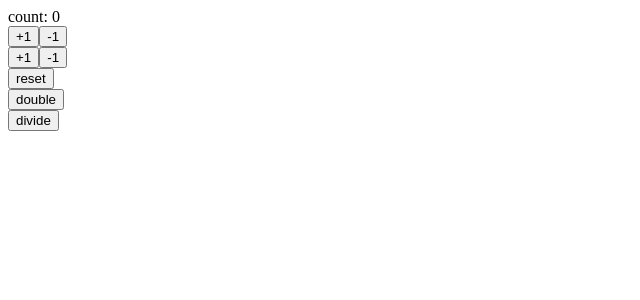
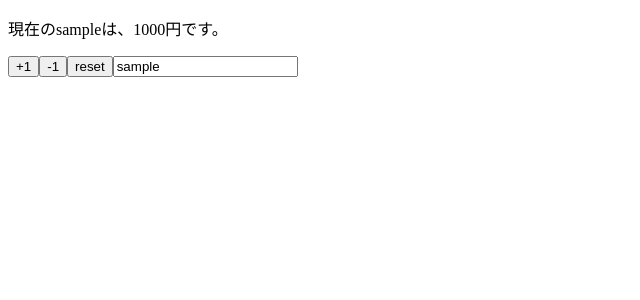
Before and after one commit to RyotaNishio/react-hooks-101, a React (Create React App) app: page / in a window 1280 px wide. Shown: the top 300 px of the page, without its empty margins (0-640 px from the left). Built offline with nearby package versions, Linux system fonts and the light colour scheme.

Commit message:
implement component using multiple states

```diff
--- a/src/App.js
+++ b/src/App.js
@@ -1,41 +1,26 @@
 import {useState} from 'react'
 
-const App = () => {
-    const [count, setCount] = useState(0)
+const App = props => {
+    const initialStates = {
+        name: 'sample',
+        price: 1000
+    }
 
-    const increment = () => setCount(count+1)
-    const decrement = () => setCount(count-1)
-    const increment2 = () => setCount(previousCount => previousCount+1)
-    const decrement2 = () => setCount(previousCount => previousCount-1)
-    const reset = () => setCount(0)
-    const double = () => setCount(count*2)
-    const divide = () => setCount(count %  3 === 0 ? count / 3 : count)
+    const reset = () => {
+        setPrice(initialStates.price)
+        setName(initialStates.name)
+    }
 
-
-
-
-
+    const [name, setName] = useState(initialStates.name)
+    const [price, setPrice] = useState(initialStates.price)
     return (
-        <>
-            <div>count: {count}</div>
-            <div>
-                <button onClick={increment}>+1</button>
-                <button onClick={decrement}>-1</button>
-            </div>
-            <div>
-                <button onClick={increment2}>+1</button>
-                <button onClick={decrement2}>-1</button>
-            </div>
-            <div>
-                <button onClick={reset}>reset</button>
-            </div>
-            <div>
-                <button onClick={double}>double</button>
-            </div>
-            <div>
-                <button onClick={divide}>divide</button>
-            </div>
-        </>
+    <>
+        <p>現在の{name}は、{price}円です。</p>
+        <button onClick={() => setPrice(price + 1)}>+1</button>
+        <button onClick={() => setPrice(price - 1)}>-1</button>
+        <button onClick={reset}>reset</button>
+        <input value={name} onChange={e => setName(e.target.value)}/>
+    </>
     );
 }
 
```
